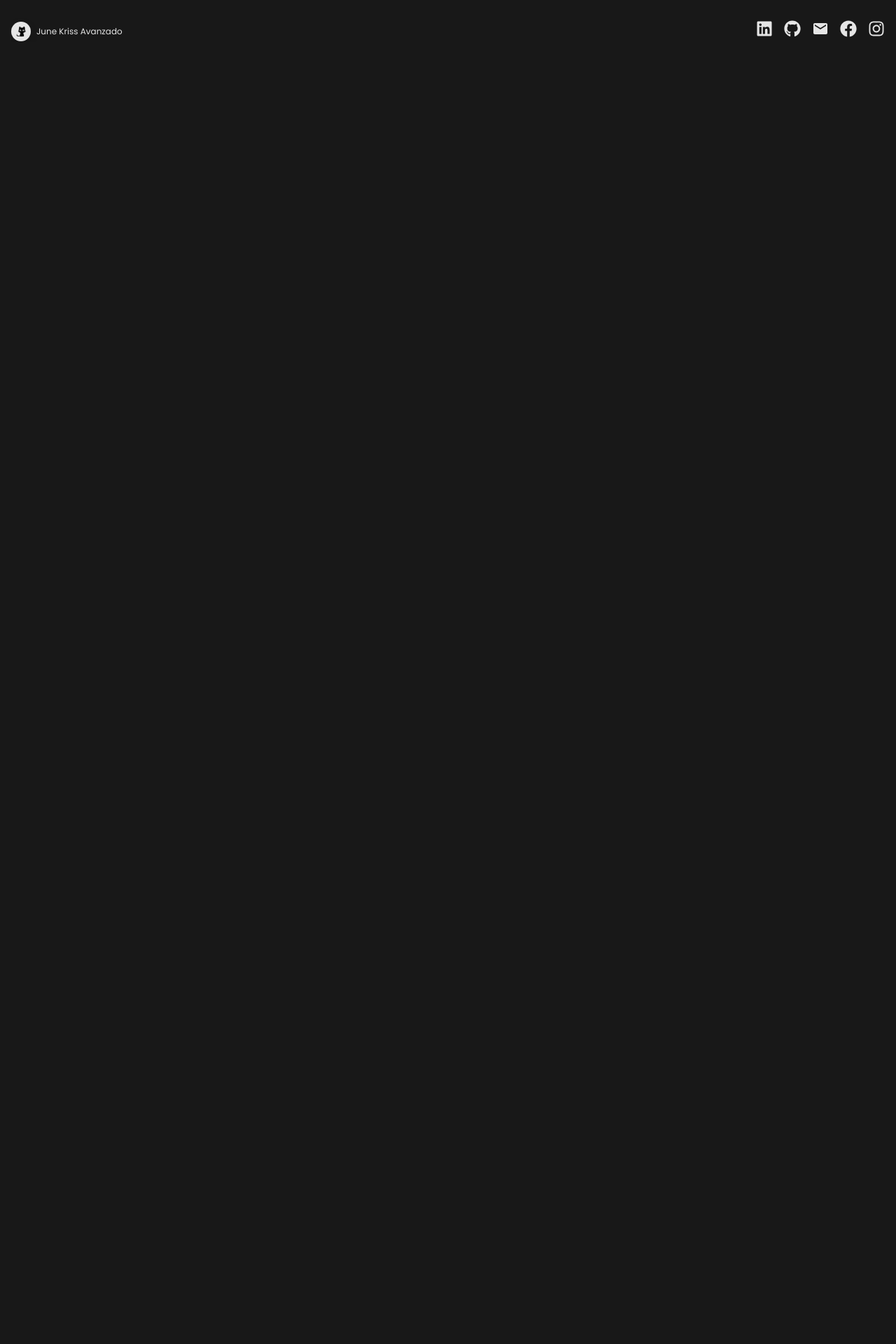
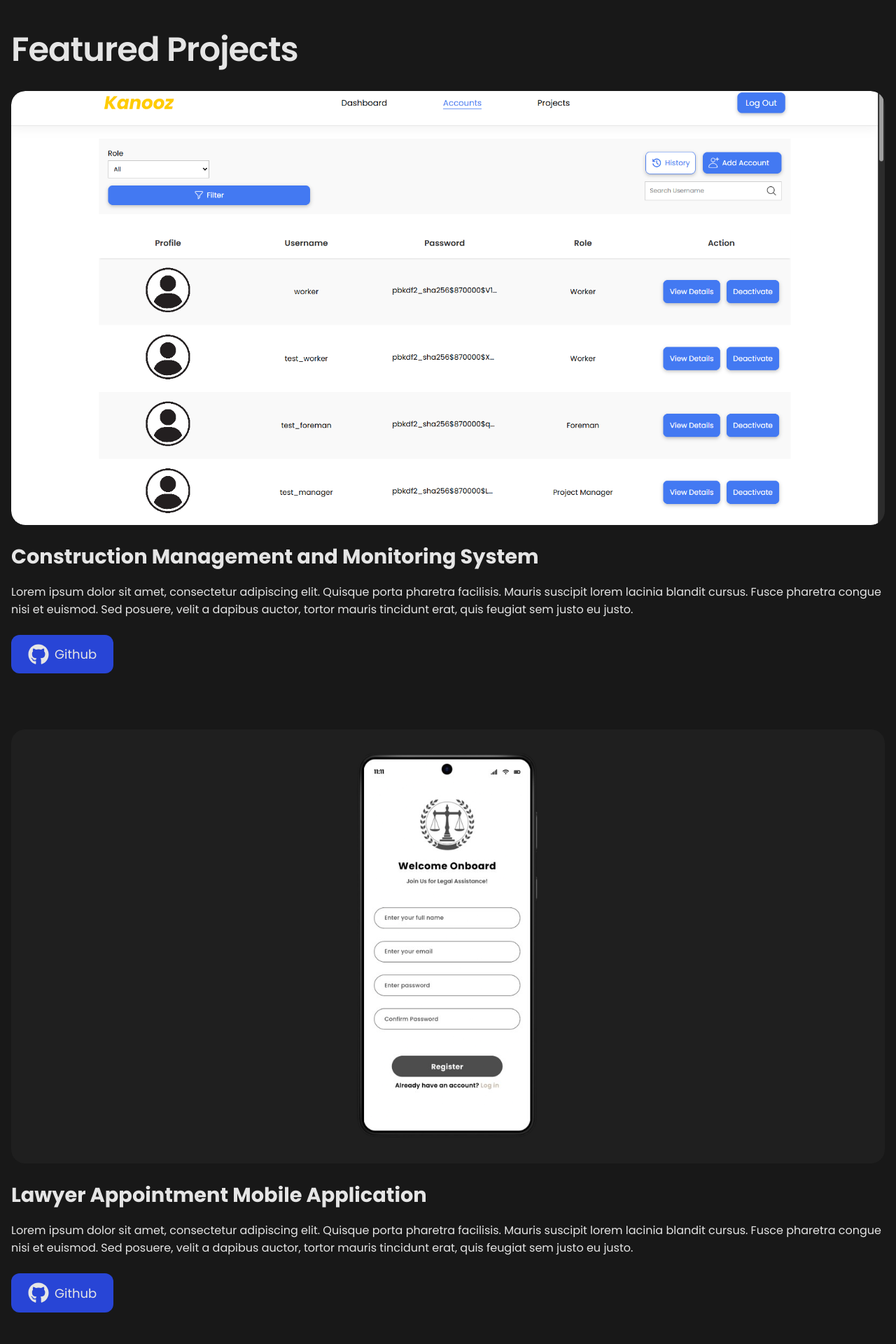
Before and after one commit to JuneKriss/my-portfolio, a React (Vite) app: page /projects in a window 1280 px wide. Shown: the part 100-2020 px from the top of the page at 70% size. Before the commit the page ends 800 px from the top, so only its background shows below. Built offline with nearby package versions, Linux system fonts and the light colour scheme.

Commit message:
Added project page contents, fixed persisting of light or dark mode between pages

```diff
--- a/src/App.jsx
+++ b/src/App.jsx
@@ -1,13 +1,30 @@
+import { useState, useEffect } from "react";
 import { BrowserRouter as Router, Routes, Route } from "react-router-dom";
 import Home from "./pages/Home/Home";
 import Projects from "./pages/Projects/Projects";
 
 function App() {
+  const [isLight, setIsLight] = useState(false);
+
+  useEffect(() => {
+    if (isLight) {
+      document.body.classList.add("light");
+    } else {
+      document.body.classList.remove("light");
+    }
+  }, [isLight]);
+
   return (
     <Router>
       <Routes>
-        <Route path="/" element={<Home />} />
-        <Route path="/projects" element={<Projects />} />
+        <Route
+          path="/"
+          element={<Home isLight={isLight} setIsLight={setIsLight} />}
+        />
+        <Route
+          path="/projects"
+          element={<Projects isLight={isLight} setIsLight={setIsLight} />}
+        />
       </Routes>
     </Router>
   );
--- a/src/assets/index.js
+++ b/src/assets/index.js
@@ -9,39 +9,40 @@ import prog4 from "./prog4.svg";
 import prog5 from "./prog5.svg";
 import prog6 from "./prog6.svg";
 
+import cmms1 from "./project-images/cmms1.PNG";
+import law1 from "./project-images/law1.png";
+
+const programming = { prog1, prog2, prog3, prog4, prog5, prog6 };
+export const heroImages = Object.values(programming);
+
+export const images = { blob };
+export const cats = { catIcon, nyanCatGif };
+
+function loadProjectImages(modules) {
+  return Object.keys(modules)
+    .sort((a, b) => {
+      const numA = parseInt(a.match(/\d+/)?.[0] ?? "0");
+      const numB = parseInt(b.match(/\d+/)?.[0] ?? "0");
+      return numA - numB;
+    })
+    .map((key) => modules[key].default);
+}
+
 const cmmsModules = import.meta.glob(
   "./project-images/cmms*.{png,PNG,jpg,jpeg}",
   { eager: true },
 );
 
-export const cmms = {};
+const lawModules = import.meta.glob(
+  "./project-images/law*.{png,PNG,jpg,jpeg}",
+  { eager: true },
+);
 
-for (const path in cmmsModules) {
-  const fileName = path.split("/").pop(); // "cmms1.PNG"
-  const key = fileName.replace(/\.[^/.]+$/, ""); // "cmms1"
-  cmms[key] = cmmsModules[path].default;
-}
+const allCmmsImages = loadProjectImages(cmmsModules);
 
-export const cmmsArray = Object.keys(cmms)
-  .sort((a, b) => Number(a.replace("cmms", "")) - Number(b.replace("cmms", "")))
-  .map((key) => cmms[key]);
+export const cmmsImages = allCmmsImages.map((src, i) => ({
+  src,
+  fit: i < 17 ? "cover" : "contain",
+}));
 
-const programming = {
-  prog1,
-  prog2,
-  prog3,
-  prog4,
-  prog5,
-  prog6,
-};
-
-export const heroImages = Object.values(programming);
-
-export const images = {
-  blob,
-};
-
-export const cats = {
-  catIcon,
-  nyanCatGif,
-};
+export const lawImages = loadProjectImages(lawModules);
--- a/src/components/Footer/Footer.css
+++ b/src/components/Footer/Footer.css
@@ -13,7 +13,18 @@
 .rightGroup a svg {
   font-size: 1.5em;
   color: var(--text-color);
-  transition: all 0.25s ease;
+  transition:
+    color 0.3s ease,
+    transform 0.3s ease,
+    filter 0.3s ease;
+}
+
+.rightGroup a:hover {
+  color: var(--highlight);
+  transform: translateY(-4px);
+  filter: drop-shadow(
+    0 4px 8px color-mix(in srgb, var(--highlight) 40%, transparent)
+  );
 }
 
 .footerWrapper {
--- a/src/pages/Home/Home.css
+++ b/src/pages/Home/Home.css
@@ -11,7 +11,14 @@ section {
   padding: 8rem 1.5rem;
   opacity: 0;
   transform: translateY(40px);
-  animation: heroFadeIn 1s ease forwards;
+  transition:
+    opacity 0.8s ease,
+    transform 0.8s ease;
+}
+
+.heroSection.animate {
+  opacity: 1;
+  transform: translateY(0);
 }
 
 .heroContent {
@@ -36,7 +43,39 @@ section {
 
   opacity: 0;
   transform: translateY(20px);
-  animation: fadeUp 0.8s ease forwards;
+  transition:
+    opacity 0.8s ease,
+    transform 0.8s ease;
+}
+
+.heroSection.animate .heroTexts span {
+  opacity: 1;
+  transform: translateY(0);
+  transition-delay: 0.1s;
+}
+
+.heroSection.animate .heroTexts h2 {
+  opacity: 1;
+  transform: translateY(0);
+  transition-delay: 0.2s;
+}
+
+.heroSection.animate .heroTexts h1 {
+  opacity: 1;
+  transform: translateY(0);
+  transition-delay: 0.4s;
+}
+
+.heroSection.animate .heroTexts h3 {
+  opacity: 1;
+  transform: translateY(0);
+  transition-delay: 0.6s;
+}
+
+.heroSection.animate .heroTexts p {
+  opacity: 1;
+  transform: translateY(0);
+  transition-delay: 0.8s;
 }
 
 .heroTexts span {
@@ -71,6 +110,16 @@ section {
   width: 30%;
   height: 700px;
   animation: float 5s ease-in-out infinite;
+}
+
+@keyframes float {
+  0%,
+  100% {
+    transform: translateY(0);
+  }
+  50% {
+    transform: translateY(-15px);
+  }
 }
 
 .heroIllustration img {
@@ -554,43 +603,3 @@ section {
   opacity: 1;
   transform: translateX(0);
 }
-
-@keyframes heroFadeIn {
-  to {
-    opacity: 1;
-    transform: translateY(0);
-  }
-}
-
-.heroTexts span {
-  animation-delay: 0.1s;
-}
-.heroTexts h2 {
-  animation-delay: 0.2s;
-}
-.heroTexts h1 {
-  animation-delay: 0.4s;
-}
-.heroTexts h3 {
-  animation-delay: 0.6s;
-}
-.heroTexts p {
-  animation-delay: 0.8s;
-}
-
-@keyframes fadeUp {
-  to {
-    opacity: 1;
-    transform: translateY(0);
-  }
-}
-
-@keyframes float {
-  0%,
-  100% {
-    transform: translateY(0);
-  }
-  50% {
-    transform: translateY(-15px);
-  }
-}
--- a/src/pages/Projects/Projects.css
+++ b/src/pages/Projects/Projects.css
@@ -0,0 +1,125 @@
+.projectSection {
+  display: flex;
+  flex-direction: column;
+  gap: 2rem;
+  padding: 3rem 0;
+}
+
+.projectsTitle {
+  font-size: 3em;
+  font-weight: 600;
+  line-height: 1.1;
+  letter-spacing: -1px;
+  color: var(--text-color);
+}
+
+.projectCard-container {
+  display: flex;
+  flex-direction: column;
+  gap: 5rem;
+}
+
+.projectCard-featured {
+  display: flex;
+  flex-direction: column;
+  gap: 1.5rem;
+}
+
+.imageContainer {
+  border: none;
+  border-radius: 20px;
+  overflow: hidden;
+  position: relative;
+  width: 100%;
+  height: 620px;
+  background-color: var(--card-bg);
+}
+
+.project-images {
+  position: absolute;
+  top: 0;
+  left: 0;
+  width: 100%;
+  height: 100%;
+  border-radius: 20px;
+  pointer-events: none;
+  opacity: 0;
+  transition: opacity 1.2s ease;
+}
+
+.image-overlay {
+  position: absolute;
+  inset: 0;
+  background-color: rgba(0, 0, 0, 0);
+  border-radius: 20px;
+  display: flex;
+  align-items: center;
+  justify-content: center;
+  opacity: 0;
+  transition:
+    opacity 0.4s ease,
+    background-color 0.4s ease;
+  z-index: 10;
+  cursor: pointer;
+}
+
+.image-overlay span {
+  color: #e5e5e5;
+  font-size: 1.25em;
+  font-weight: 500;
+  letter-spacing: 0.05em;
+  transform: translateY(8px);
+  transition: transform 0.3s ease;
+}
+
+.imageContainer:hover .image-overlay {
+  opacity: 1;
+  background-color: rgba(0, 0, 0, 0.5);
+}
+
+.imageContainer:hover .image-overlay span {
+  transform: translateY(0);
+}
+
+.projectTexts {
+  display: flex;
+  flex-direction: column;
+  gap: 1rem;
+}
+
+.projectTexts h2 {
+  color: var(--text-color);
+  font-size: 1.8em;
+}
+
+.githubButton {
+  background-color: var(--highlight);
+  padding: 0.8rem 1.5rem;
+  display: flex;
+  align-items: center;
+  justify-content: center;
+  gap: 0.5em;
+  width: fit-content;
+  text-decoration: none;
+  border-radius: 12px;
+}
+
+.githubButton span {
+  color: #e5e5e5;
+  font-size: 1.125em;
+}
+
+.github-icon {
+  width: 30px;
+  height: 30px;
+  color: #e5e5e5;
+}
+
+.project-images[data-fit="cover"] {
+  object-fit: cover;
+}
+
+.project-images[data-fit="contain"] {
+  object-fit: contain;
+  padding: 2rem; /* gives it breathing room so it doesn't touch the edges */
+}
--- a/src/pages/Projects/Projects.jsx
+++ b/src/pages/Projects/Projects.jsx
@@ -1,23 +1,98 @@
-import { useState, useEffect, useRef } from "react";
+import { useState, useEffect } from "react";
 import "./Projects.css";
 
 import Navbar from "../../components/Navbar/Navbar";
 import Footer from "../../components/Footer/Footer";
 
-function Projects() {
-  const [isLight, setIsLight] = useState(false);
+import { FaGithub } from "react-icons/fa";
+
+import { cmmsImages, lawImages } from "../../assets/index.js";
+
+function Projects({ isLight, setIsLight }) {
+  const [cmmsIndex, setCmmsIndex] = useState(0);
+  const [lawIndex, setLawIndex] = useState(0);
 
   useEffect(() => {
-    if (isLight) {
-      document.body.classList.add("light");
-    } else {
-      document.body.classList.remove("light");
-    }
-  }, [isLight]);
+    const interval = setInterval(() => {
+      setCmmsIndex((prev) => (prev + 1) % cmmsImages.length);
+      setLawIndex((prev) => (prev + 1) % lawImages.length);
+    }, 3000);
+
+    return () => clearInterval(interval);
+  }, []);
 
   return (
     <>
       <Navbar isLight={isLight} setIsLight={setIsLight} />
+      <section>
+        <div className="projectSection">
+          <h1 className="projectsTitle">Featured Projects</h1>
+          <div className="projectCard-container">
+            <div className="projectCard-featured">
+              <div className="imageContainer">
+                {cmmsImages.map((img, i) => (
+                  <img
+                    key={i}
+                    src={img.src}
+                    alt="CMMS"
+                    className="project-images"
+                    data-fit={img.fit}
+                    style={{ opacity: cmmsIndex === i ? 1 : 0 }}
+                  />
+                ))}
+                <div className="image-overlay">
+                  <span>View all images</span>
+                </div>
+              </div>
+              <div className="projectTexts">
+                <h2>Construction Management and Monitoring System</h2>
+                <p>
+                  Lorem ipsum dolor sit amet, consectetur adipiscing elit.
+                  Quisque porta pharetra facilisis. Mauris suscipit lorem
+                  lacinia blandit cursus. Fusce pharetra congue nisi et euismod.
+                  Sed posuere, velit a dapibus auctor, tortor mauris tincidunt
+                  erat, quis feugiat sem justo eu justo.
+                </p>
+              </div>
+              <a href="#" className="githubButton">
+                <FaGithub className="github-icon" />
+                <span>Github</span>
+              </a>
+            </div>
+            <div className="projectCard-featured">
+              <div className="imageContainer">
+                {lawImages.map((src, i) => (
+                  <img
+                    key={i}
+                    src={src}
+                    alt="Law Office"
+                    className="project-images"
+                    data-fit="contain"
+                    style={{ opacity: lawIndex === i ? 1 : 0 }}
+                  />
+                ))}
+                <div className="image-overlay">
+                  <span>View all images</span>
+                </div>
+              </div>
+              <div className="projectTexts">
+                <h2>Lawyer Appointment Mobile Application</h2>
+                <p>
+                  Lorem ipsum dolor sit amet, consectetur adipiscing elit.
+                  Quisque porta pharetra facilisis. Mauris suscipit lorem
+                  lacinia blandit cursus. Fusce pharetra congue nisi et euismod.
+                  Sed posuere, velit a dapibus auctor, tortor mauris tincidunt
+                  erat, quis feugiat sem justo eu justo.
+                </p>
+              </div>
+              <a href="#" className="githubButton">
+                <FaGithub className="github-icon" />
+                <span>Github</span>
+              </a>
+            </div>
+          </div>
+        </div>
+      </section>
       <Footer />
     </>
   );
```
Also changed, not shown: src/pages/Home/Home.jsx (+17 -9 lines).
